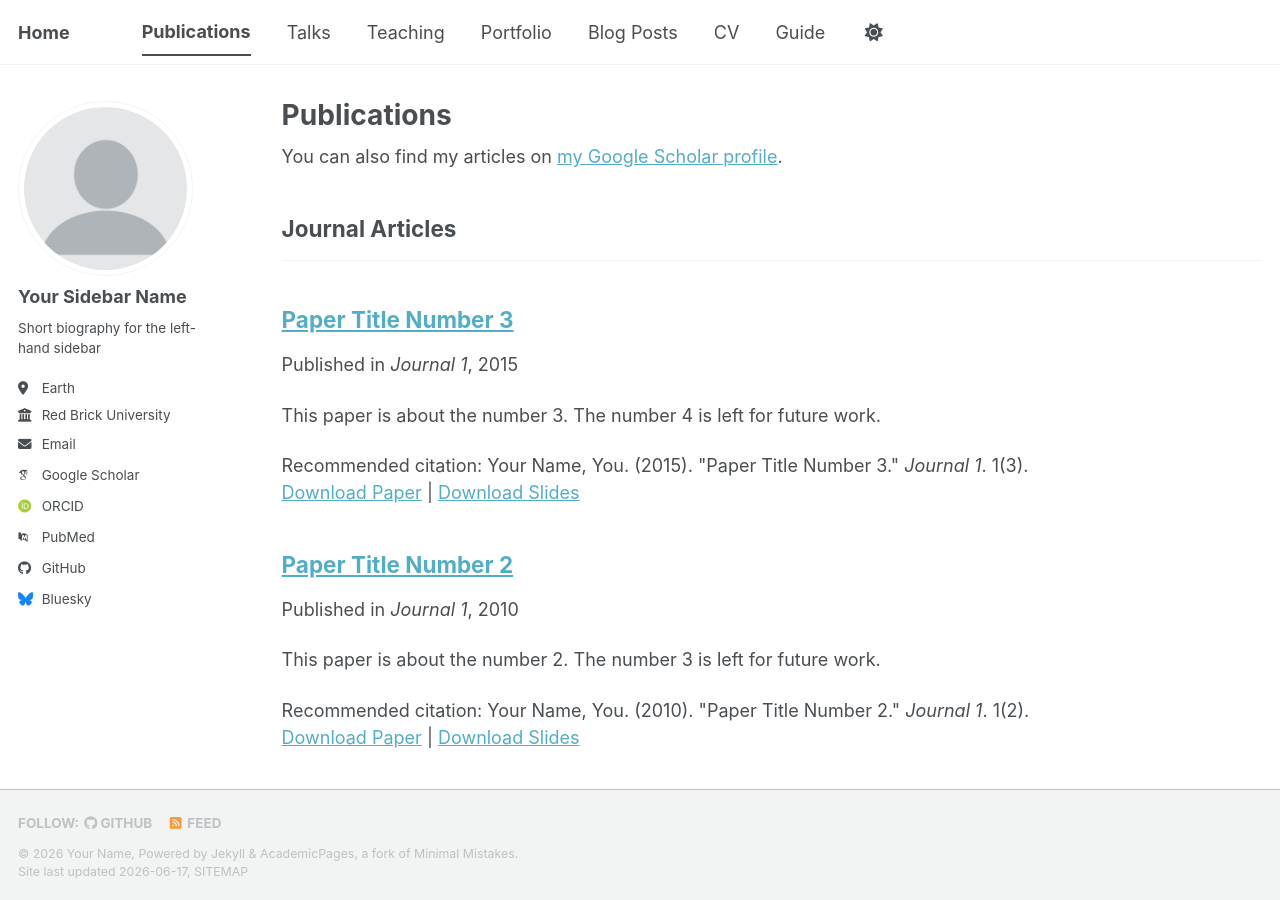
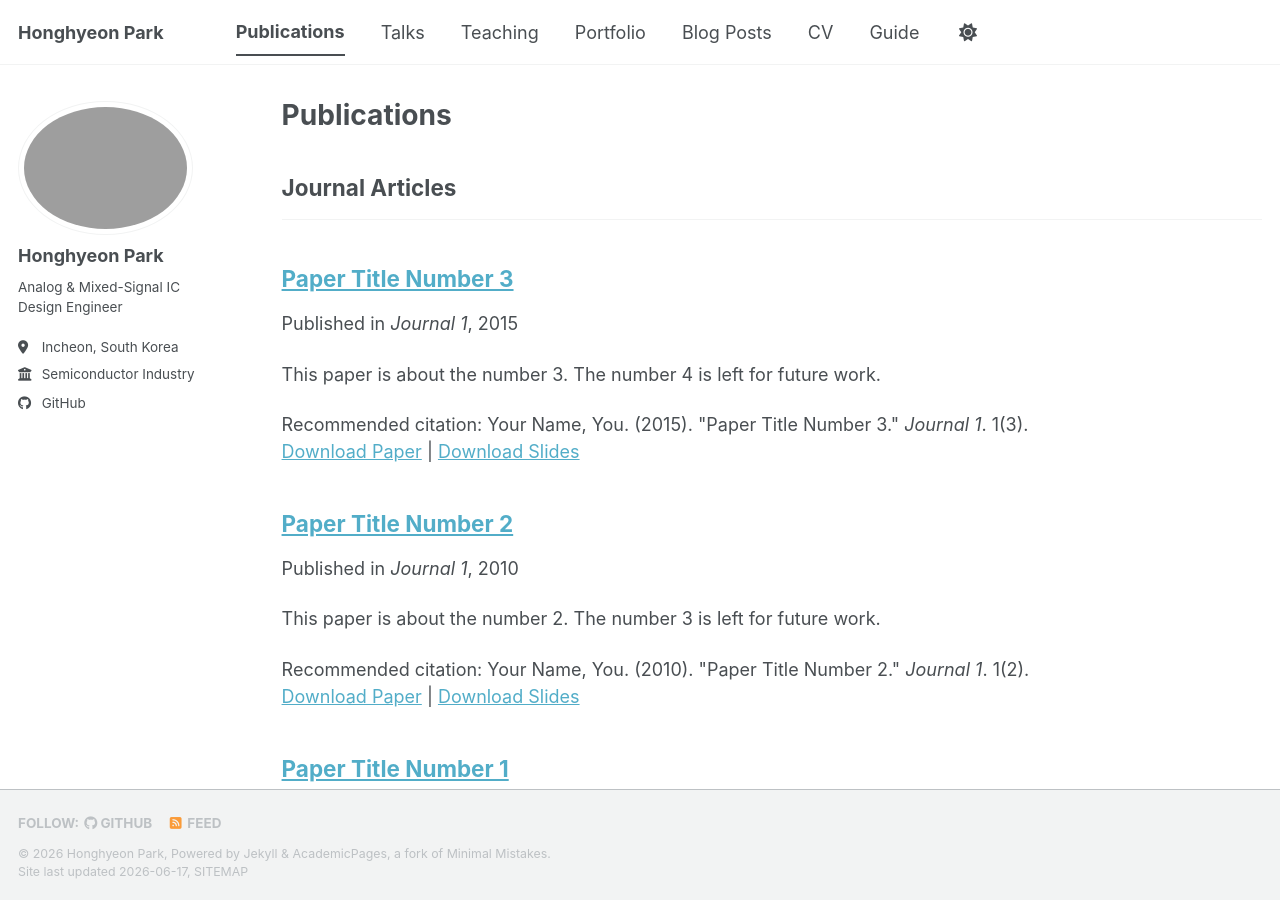
Before and after one commit to PARKHONGHYEON/PARHONGHYEON.github.io, a Jekyll site: the page built from _pages/publications.html, in a window 1280 px wide and 900 px high. Built offline with Jekyll 4.4.1, drawn with Linux system fonts in a browser that asks for light colours; some web fonts are replaced; a script bundle is joined from its source files by our own code; library files that are not in the unit come from our copies; part of the change alters nothing that is shown.

Commit message:
Update _config.yml

```diff
--- a/_config.yml
+++ b/_config.yml
@@ -8,79 +8,74 @@
 
 # Basic Site Settings
 locale                   : "en-US"
-site_theme               : "default" # The available themes options are "default", "air", "sunrise", "mint", "dirt" and "contrast"
-title                    : "Home"
+site_theme               : "default"
+
+title                    : "Honghyeon Park"
 title_separator          : "-"
-name                     : &name "Your Name"
-description              : &description "Your Name's academic portfolio"   # Update this with a general description of your site, this is the default if not overridden by a page
-url                      : https://PARKHONGHYEON.github.io # The base hostname & protocol for your site e.g. "https://[your GitHub username].github.io",
-                                                           # or if you already have some other page hosted on Github then use "https://[your GitHub username].github.io/[Your Repo Name]"
-baseurl                  : "" # the subpath of your site, e.g. "/blog"
-repository               : "PARKHONGHYEON/PARKHONGHYEON.github.io"
+name                     : &name "Honghyeon Park"
 
-# Site Author - The following control what appear as part of the author content on the side bar.
-#               If a field is blank the icon and link will not appear, otherwise it will be shown.
-#               Additional customization can be done by editing /_includes/author-profile.html
+description              : &description "Analog and Mixed-Signal IC Design Engineer"
+
+url                      : "https://parkhonghyeon.github.io"
+baseurl                  : "/PARHONGHYEON.github.io"
+
+repository               : "parkhonghyeon/PARHONGHYEON.github.io"
+
+
 author:
-  # Biographic information
-  avatar           : "profile.png"
-  name             : "Your Sidebar Name"
-  pronouns         : # example: "she/her"
-  bio              : "Short biography for the left-hand sidebar"
-  location         : "Earth"
-  employer         : "Red Brick University"
-  uri              : # URL
-  email            : "none@example.org"
+  avatar           : "profile.jpg"
+
+  name             : "Honghyeon Park"
+
+  bio              : "Analog & Mixed-Signal IC Design Engineer"
+
+  location         : "Incheon, South Korea"
+
+  employer         : "Semiconductor Industry"
+
+  email            :
+
+  github           : "parkhonghyeon"
+
+  linkedin         :
 
   # Academic websites
-  academia         : # URL
-  arxiv            : # URL - Update with the correct link to your profile
-  googlescholar    : "https://scholar.google.com/citations?user=PS_CX0AAAAAJ"
-  inspire-hep      : # URL
-  impactstory      : # URL
-  orcid            : "https://orcid.org/yourorcidurl"
-  semantic         : # URL
-  ssrn             : # URL
-  pubmed           : "https://www.ncbi.nlm.nih.gov/pubmed/?term=john+snow"
-  researchgate     : # URL
-  scopus           : # URL
-  zotero           : # URL
-
-
-  # Repositories and software development
-  bitbucket        : # Username - Update with your username on the site
-  codepen          : # Username
-  dribbble         : # Username
-  github           : "academicpages"
-  kaggle           : # Username
-  stackoverflow    : # User number or user number and name (i.e., use "1" or "1/jeff-atwood")
+  academia         :
+  arxiv            :
+  googlescholar    :
+  inspire-hep      :
+  impactstory      :
+  orcid            :
+  semantic         :
+  ssrn             :
+  pubmed           :
+  researchgate     :
+  scopus           :
+  zotero           :
 
   # Social media
-  artstation       : # Username
-  bluesky          : "bsky.app" # Replace this with you Bluesky username
-  facebook         : # Username
-  flickr           : # Username
-  foursquare       : # Username
-  goodreads        : # Username
-  google_plus      : # Username
-  keybase          : # Username
-  instagram        : # Username
-  lastfm           : # Username
-  linkedin         : # Username
-  mastodon         : # URL
-  medium           : # URL
-  pinterest        : # Username
-  soundcloud       : # Username
-  steam            : # Username
-  telegram         : # URL
-  tumblr           : # Username
-  twitter          : # Username for X / Twitter
-  vine             : # Username
-  weibo            : # Username
-  wikipedia        : # Username
-  xing             : # Username
-  youtube          : # Username
-  zhihu            : # Username
+  artstation       :
+  bluesky          :
+  facebook         :
+  flickr           :
+  foursquare       :
+  goodreads        :
+  instagram        :
+  keybase          :
+  lastfm           :
+  mastodon         :
+  medium           :
+  pinterest        :
+  soundcloud       :
+  steam            :
+  telegram         :
+  tumblr           :
+  twitter          :
+  weibo            :
+  wikipedia        :
+  xing             :
+  youtube          :
+  zhihu            :
 
 # Publication Category - The following the list of publication categories and their headings
 publication_category:
```
